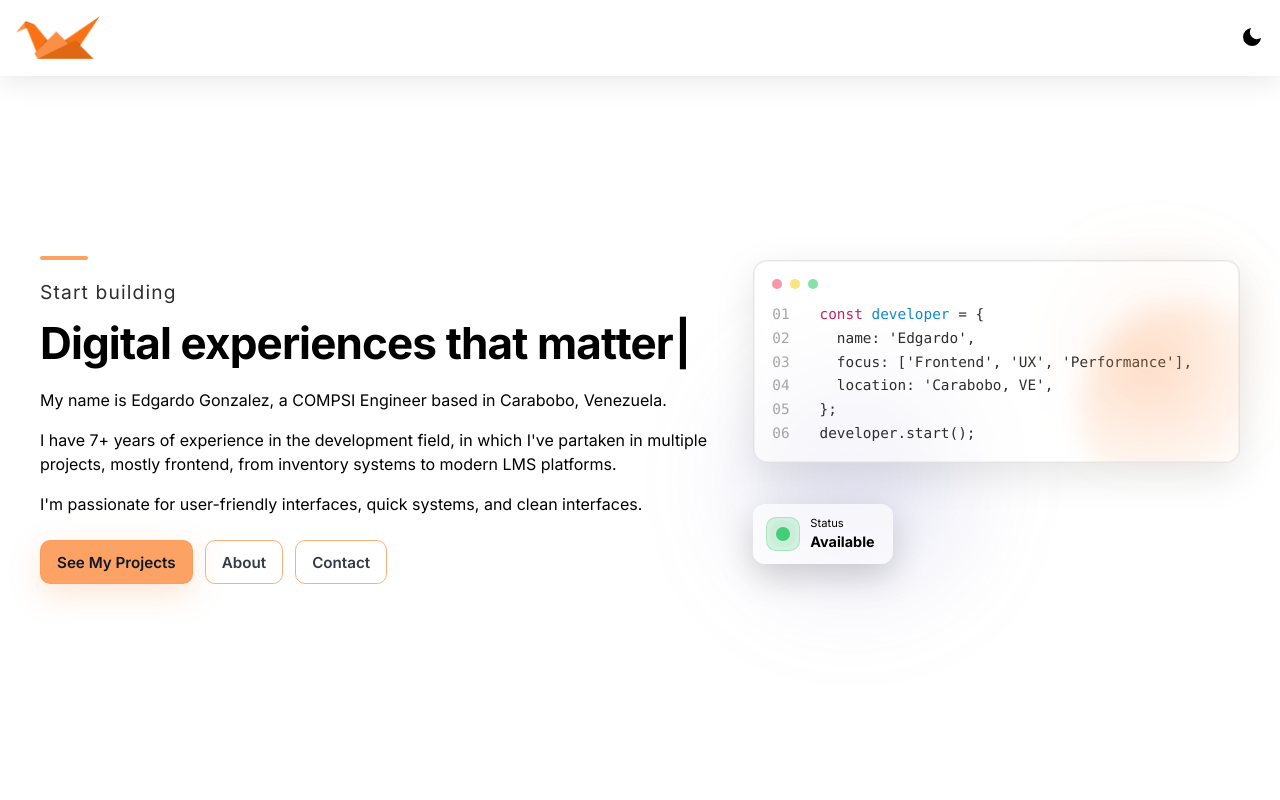
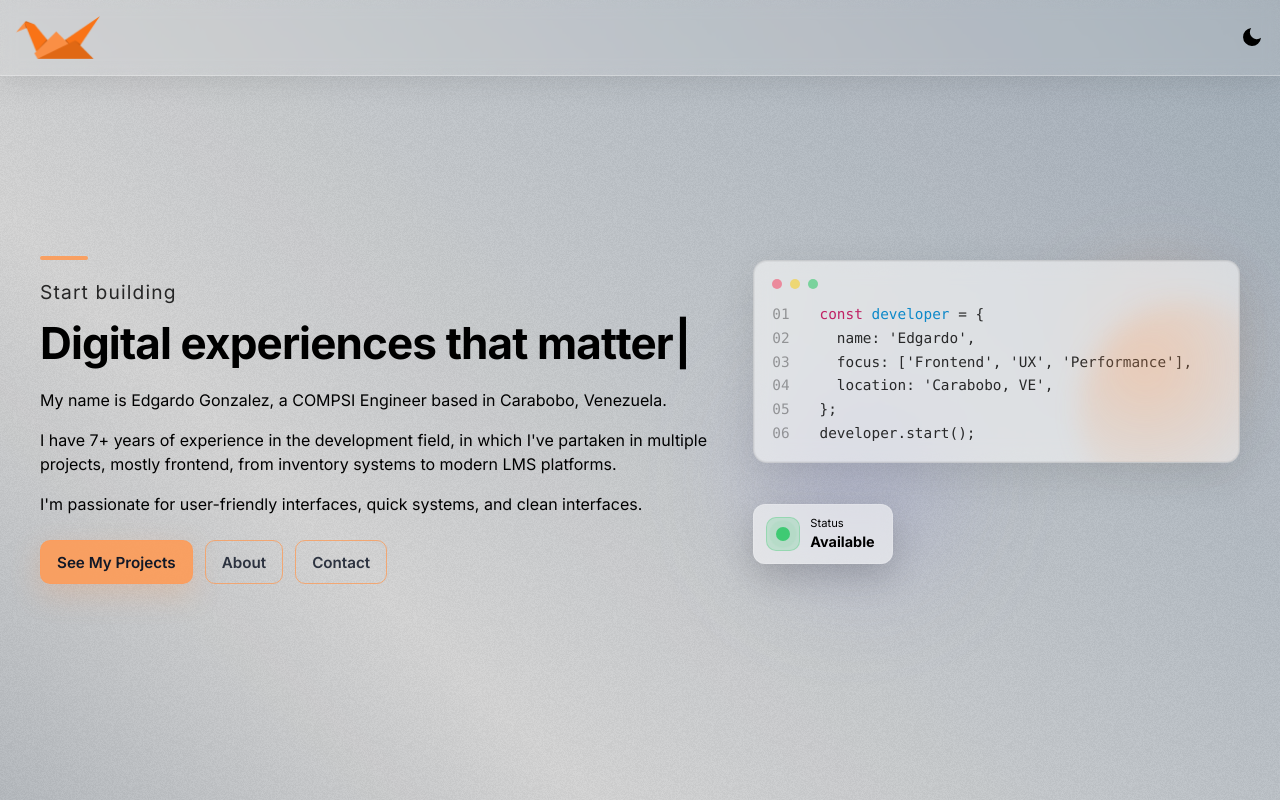
Before and after one commit to maliceedg/portfolio, a Next.js app: page / in a window 1280 px wide. Built offline with nearby package versions, Linux system fonts and the light colour scheme.

Commit message:
add noisy background to the home page

```diff
--- a/app/styles/welcome.module.css
+++ b/app/styles/welcome.module.css
@@ -11,6 +11,40 @@
   overflow-y: hidden;
   padding: 0 1rem;
   z-index: 1;
+}
+
+.container::before {
+  content: "";
+  position: absolute;
+  top: 0;
+  left: 0;
+  width: 100%;
+  height: auto;
+  min-height: 100%;
+  background: var(--noise);
+  background-repeat: repeat;
+  background-size: auto;
+  z-index: -1;
+}
+
+.container::after {
+  content: "";
+  position: absolute;
+  top: 0;
+  left: 0;
+  width: 100%;
+  height: auto;
+  min-height: 100%;
+  background: var(--gradient);
+  background-size: 200% 200%;
+  animation: backgroundAnimation 8s ease-in-out infinite;
+  z-index: -2;
+}
+
+@media (prefers-reduced-motion: reduce) {
+  .container::after {
+    animation: none;
+  }
 }
 
 .heroWrap {
```
